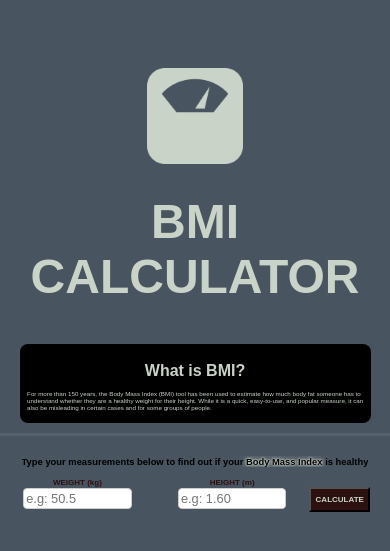
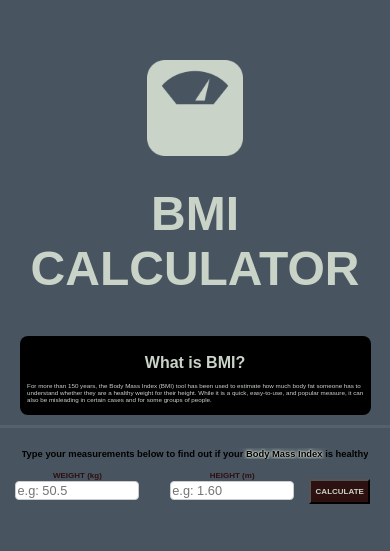
Before and after one commit to susyhaga/BMI_calculator_sh, a React (Vite) app: page / in a window 390 px wide. Shown: the part 125-676 px from the top of the page. Built offline with nearby package versions, Linux system fonts and the light colour scheme.

Commit message:
Update Header.module.css

```diff
--- a/src/components/Header/Header.module.css
+++ b/src/components/Header/Header.module.css
@@ -244,7 +244,7 @@
     .fullscreen {
         height: 100vh;
         width: 100vw;
-        padding-top: 1rem;
+        padding-top: 0;
         padding-bottom: 20px;
     }
     .shrink {
@@ -327,9 +327,9 @@
     }
 
     .input {
-        width: 70%;
+        width: 80%;
         font-size: 0.8rem;
-        padding: 2px;
+        padding: 1px;
         margin:0;
     }
 
```
